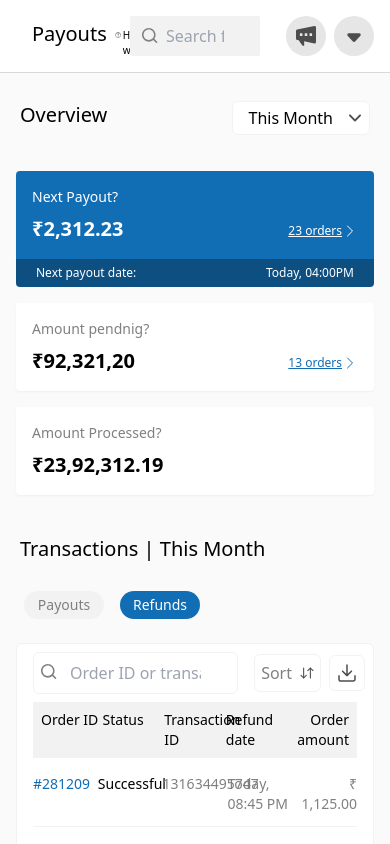
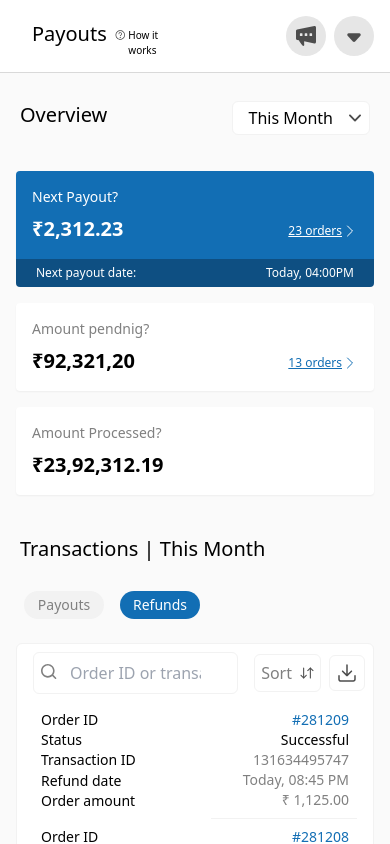
Before and after one commit to kuchbhimingwal/dukan-assignment, a React (Vite) app: page / in a window 390 px wide. Shown: the top 844 px of the page. Built offline with nearby package versions, Linux system fonts and the light colour scheme.

Commit message:
made the table section responsive

```diff
--- a/src/conmponents/Header.jsx
+++ b/src/conmponents/Header.jsx
@@ -5,7 +5,7 @@ import HeaderIcons from './HeaderIcons'
 
 function Header() {
   return (
-    <div className='grid grid-cols-3 border-b border-borderRadius'>
+    <div className='grid grid-cols-2 sm:grid-cols-3 border-b border-borderRadius'>
       <HeaderLinks />
       <SearchBar />
       <HeaderIcons />
--- a/src/conmponents/SearchBar.jsx
+++ b/src/conmponents/SearchBar.jsx
@@ -2,7 +2,7 @@ import React from 'react'
 
 function SearchBar() {
   return (
-    <div className='pt-2'>
+    <div className='pt-2 hidden sm:block'>
       <div className='relative py-2'>
         <svg class="absolute top-5 left-3" width="16" height="16" viewBox="0 0 16 16" fill="none" xmlns="http://www.w3.org/2000/svg">
           <path d="M6.8 12.0301C3.9328 12.0301 1.6 9.69143 1.6 6.81704C1.6 3.94266 3.9328 1.60401 6.8 1.60401C9.6672 1.60401 12 3.94266 12 6.81704C12 9.69143 9.6672 12.0301 6.8 12.0301ZM12.2792 10.8375C13.1056 9.70827 13.6 8.3216 13.6 6.81704C13.6 3.05805 10.5496 0 6.8 0C3.0504 0 0 3.05805 0 6.81704C0 10.576 3.0504 13.6341 6.8 13.6341C8.4728 13.6341 10.0048 13.0222 11.1896 12.0132L14.0032 14.8339C14.1592 14.9903 14.364 15.0689 14.5688 15.0689C14.7736 15.0689 14.9784 14.9903 15.1344 14.8339C15.4472 14.5203 15.4472 14.0134 15.1344 13.6999L12.2792 10.8375Z" fill="#808080"/>
--- a/src/conmponents/TransitionTable.jsx
+++ b/src/conmponents/TransitionTable.jsx
@@ -30,7 +30,7 @@ function TransitionTable() {
         </div>
       </div>
 
-      <div className='grid grid-cols-5 bg-searchBar p-2 mx-4 font-light text-sm'>
+      <div className='grid-cols-5 bg-searchBar p-2 mx-4 font-light text-sm hidden sm:grid'>
         <div>Order ID</div>
         <div>Status</div>
         <div>Transaction ID</div>
@@ -39,12 +39,21 @@ function TransitionTable() {
       </div>
 
       {transitions.map((transaction)=>(
-        <div className='grid grid-cols-5  border-b border-searchBar pb-3 m-4 font-light text-sm'>
-        <div className='text-blue-400'>{transaction.orderId}</div>
-        <div>{transaction.status}</div>
-        <div className='text-searchText'>{transaction.transitionId}</div>
-        <div className='text-searchText'>{transaction.refundDate}</div>
-        <div className='text-searchText text-right'>₹ {transaction.orderAmount}</div>
+      <div className='grid sm:block grid-cols-2 '>
+        <div className='grid-cols-1 sm:hidden p-2 mx-4 font-light text-sm grid '>
+          <div>Order ID</div>
+          <div>Status</div>
+          <div>Transaction ID</div>
+          <div>Refund date</div>
+          <div>Order amount</div>
+        </div>
+        <div className='grid sm:grid-cols-5 grid-col-1 border-b border-searchBar p-2 mx-4 sm:p-0 sm:pb-3 sm:m-4 font-light text-sm text-right sm:text-left'>
+              <div className='text-blue-400'>{transaction.orderId}</div>
+              <div>{transaction.status}</div>
+              <div className='text-searchText'>{transaction.transitionId}</div>
+              <div className='text-searchText'>{transaction.refundDate}</div>
+              <div className='text-searchText sm:text-right'>₹ {transaction.orderAmount}</div>
+        </div>
       </div>
       ))}
     </div>
```
